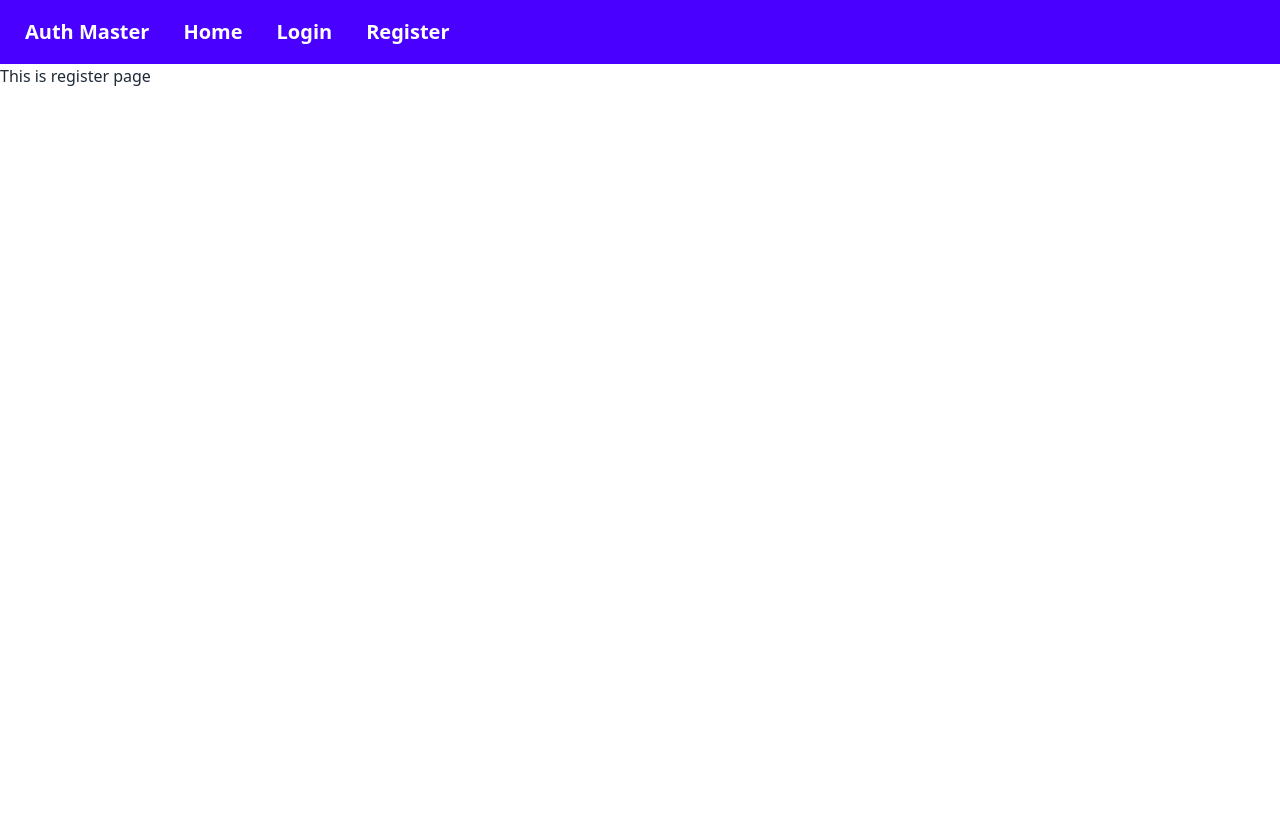
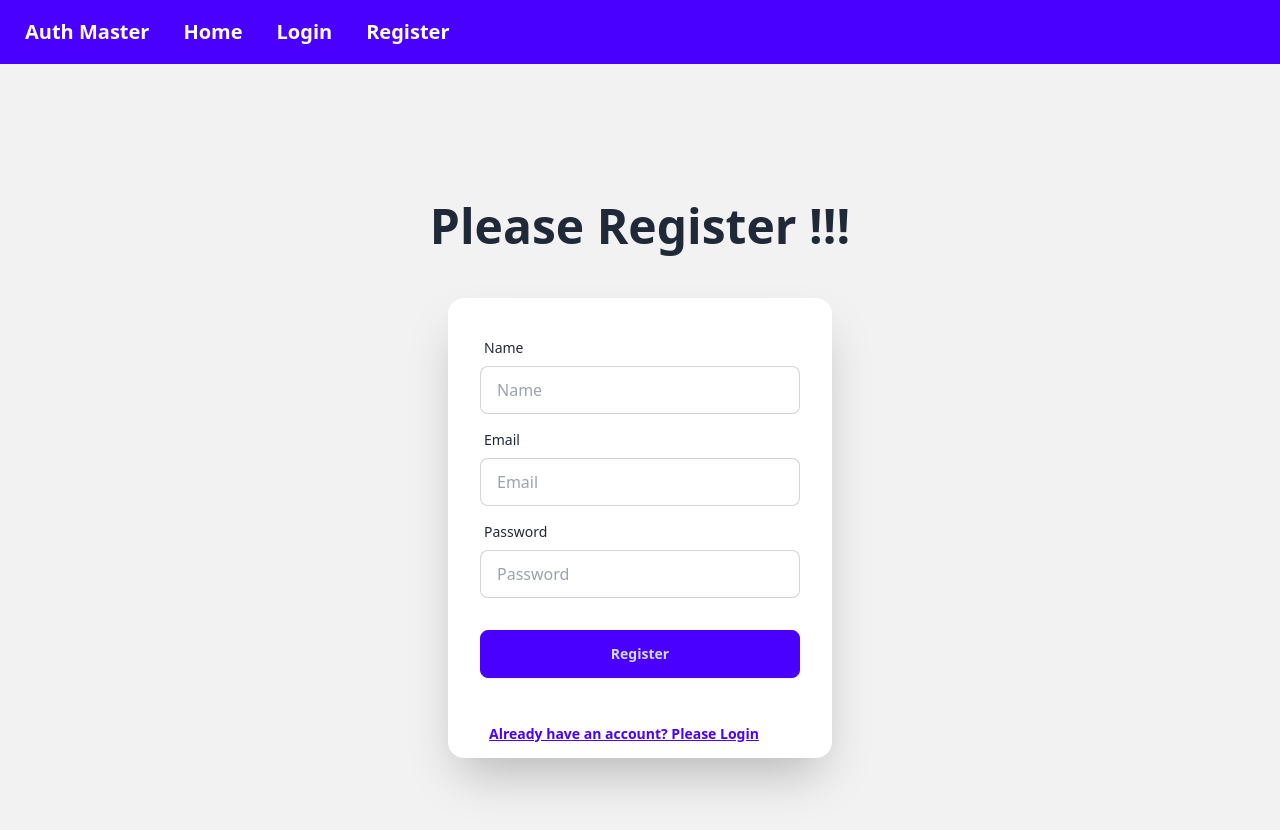
Before and after one commit to SuraiyaAkterTrishna/auth-master, a React (Vite) app: page /register in a window 1280 px wide. Shown: the top 830 px of the page. Before the commit the page ends 800 px from the top, so only its background shows below. Built offline with nearby package versions, Linux system fonts and the light colour scheme.

Commit message:
login and register form done

```diff
--- a/src/components/Login/Login.jsx
+++ b/src/components/Login/Login.jsx
@@ -1,11 +1,66 @@
+import { Link } from "react-router-dom";
+
+const Login = () => {
+
+  const handleLogin = (event) => {
+    event.preventDefault();
+    const form = event.target;
+    const email = form.email.value;
+    const password = form.password.value;
+    console.log(email, password);
+  };
 
 
-const Login = () => {
-    return (
-        <div>
-            <h3>This is login</h3>
+  return (
+    <div className="hero min-h-screen bg-base-200">
+      <div className="hero-content flex-col lg:flex-col">
+        <div className="text-center lg:text-left">
+          <h1 className="text-5xl font-bold text-center my-8">
+            Please Login !!!
+          </h1>
         </div>
-    );
+        <div className="card shrink-0 w-full max-w-sm shadow-2xl bg-base-100">
+          <form onSubmit={handleLogin} className="card-body">
+            <div className="form-control">
+              <label className="label">
+                <span className="label-text">Email</span>
+              </label>
+              <input
+                type="email"
+                name="email"
+                placeholder="Email"
+                className="input input-bordered"
+                required
+              />
+            </div>
+            <div className="form-control">
+              <label className="label">
+                <span className="label-text">Password</span>
+              </label>
+              <input
+                type="password"
+                name="password"
+                placeholder="Password"
+                className="input input-bordered"
+                required
+              />
+              <label className="label">
+                <a href="#" className="label-text-alt link link-hover">
+                  Forgot password?
+                </a>
+              </label>
+            </div>
+            <div className="form-control mt-6">
+              <button className="btn btn-primary">Login</button>
+            </div>
+          </form>
+          <Link to="/register">
+            <button className="btn btn-link ml-6">New to Auth Master? Please Register</button>
+          </Link>
+        </div>
+      </div>
+    </div>
+  );
 };
 
 export default Login;
--- a/src/components/Register/Register.jsx
+++ b/src/components/Register/Register.jsx
@@ -1,11 +1,63 @@
-
+import { Link } from "react-router-dom";
 
 const Register = () => {
-    return (
-        <div>
-            <h3>This is register page</h3>
+  return (
+    <div className="hero min-h-screen bg-base-200">
+      <div className="hero-content flex-col lg:flex-col">
+        <div className="text-center lg:text-left">
+          <h1 className="text-5xl font-bold text-center my-8">
+            Please Register !!!
+          </h1>
         </div>
-    );
+        <div className="card shrink-0 w-full max-w-sm shadow-2xl bg-base-100">
+          <form className="card-body">
+            <div className="form-control">
+              <label className="label">
+                <span className="label-text">Name</span>
+              </label>
+              <input
+                type="text"
+                name="name"
+                placeholder="Name"
+                className="input input-bordered"
+                required
+              />
+            </div>
+            <div className="form-control">
+              <label className="label">
+                <span className="label-text">Email</span>
+              </label>
+              <input
+                type="email"
+                name="email"
+                placeholder="Email"
+                className="input input-bordered"
+                required
+              />
+            </div>
+            <div className="form-control">
+              <label className="label">
+                <span className="label-text">Password</span>
+              </label>
+              <input
+                type="password"
+                name="password"
+                placeholder="Password"
+                className="input input-bordered"
+                required
+              />
+            </div>
+            <div className="form-control mt-6">
+              <button className="btn btn-primary">Register</button>
+            </div>
+          </form>
+          <Link to="/login">
+            <button className="btn btn-link ml-6">Already have an account? Please Login</button>
+          </Link>
+        </div>
+      </div>
+    </div>
+  );
 };
 
 export default Register;
```
